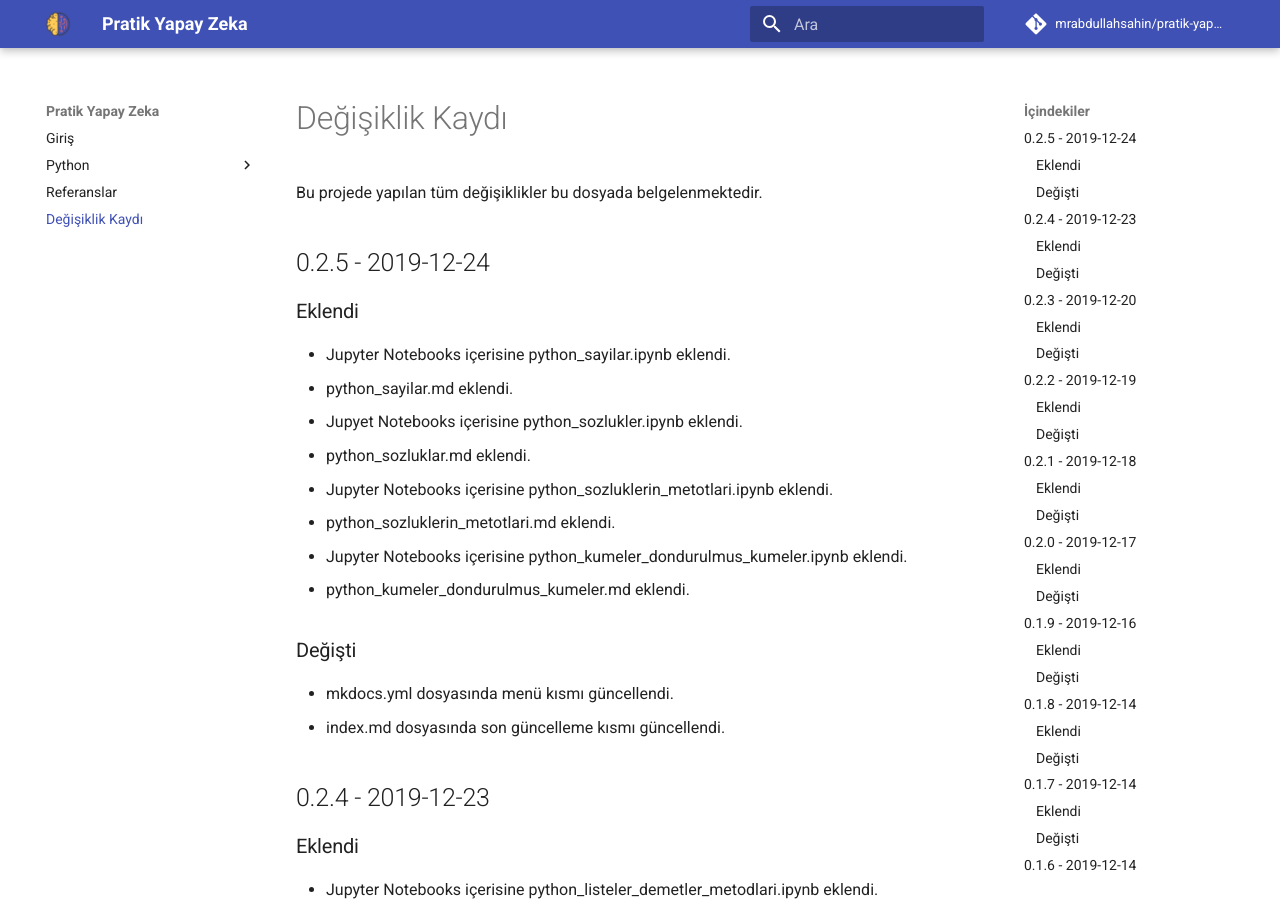
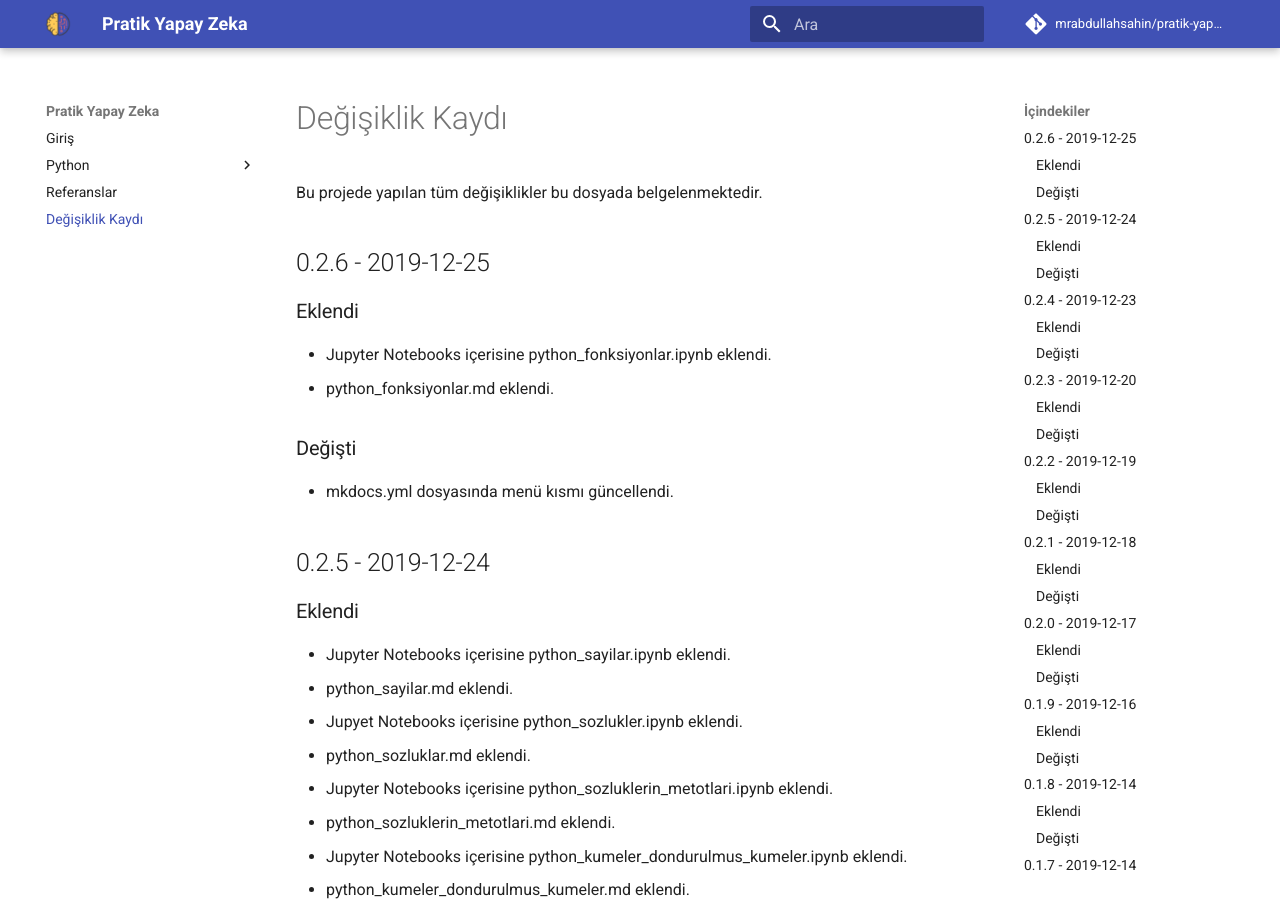
Before and after one commit to mrabdullahsahin/pratik-yapay-zeka, an MkDocs documentation site: the page built from docs/changelog.md, in a window 1280 px wide and 900 px high. Built offline with MkDocs 1.6.1 and Material for MkDocs 9.7.7, drawn with Linux system fonts in a browser that asks for light colours; comment, search, counter and statistics services are not loaded.

Commit message:
Update changelog files

```diff
--- a/docs/changelog.md
+++ b/docs/changelog.md
@@ -1,6 +1,17 @@
 # Değişiklik Kaydı
 
 Bu projede yapılan tüm değişiklikler bu dosyada belgelenmektedir.
+
+## 0.2.6 - 2019-12-25
+
+### Eklendi
+
+- Jupyter Notebooks içerisine python_fonksiyonlar.ipynb eklendi.
+- python_fonksiyonlar.md eklendi.
+
+### Değişti
+
+- mkdocs.yml dosyasında menü kısmı güncellendi.
 
 ## 0.2.5 - 2019-12-24
 
```
Also changed, not shown: CHANGELOG.md (+11 -0 lines).
